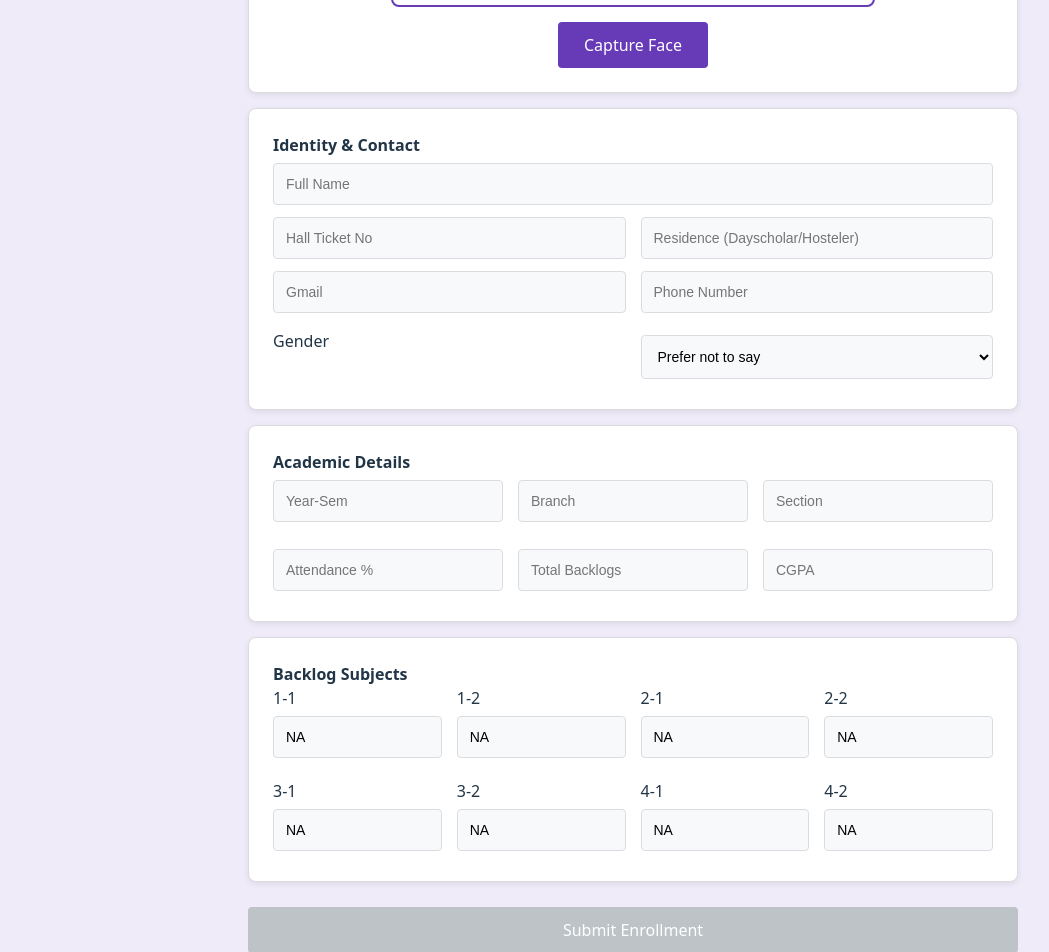
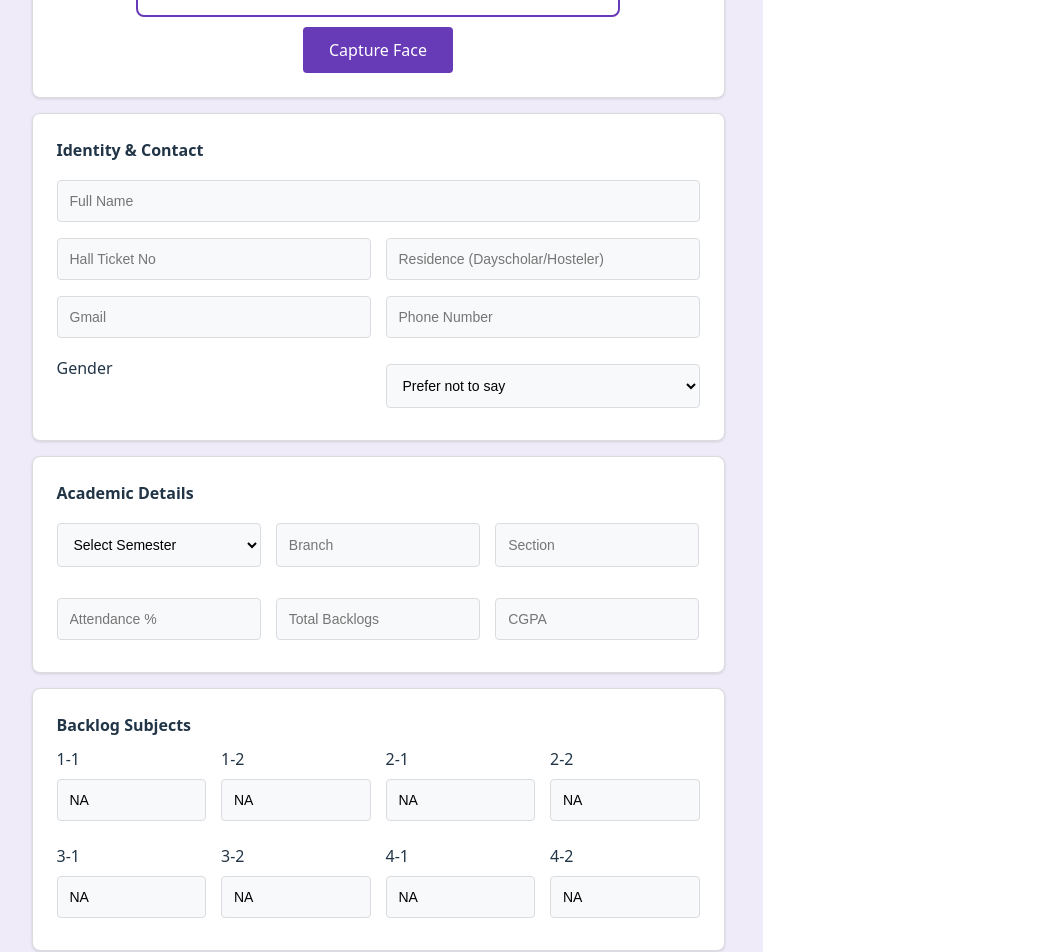
Before and after one commit to KanhaiyaPrasadSah/Registration-form, a React (Vite) app: page / in a window 1280 px wide. Shown: the part 640-1592 px from the top of the page, without its empty margins (7-1056 px from the left). Built offline with nearby package versions, Linux system fonts and the light colour scheme; no server answers.

Commit message:
Update project features and fix bugs

```diff
--- a/src/pages/FacultyRegistrationForm.css
+++ b/src/pages/FacultyRegistrationForm.css
@@ -0,0 +1,189 @@
+/* ================= MAIN WRAPPER ================= */
+.google-form-container {
+  background-color: #f0ebf8;
+  min-height: 100vh;
+  width: 100%;
+  display: flex;
+  flex-direction: column;
+  align-items: center;
+  padding: 40px 0;
+  box-sizing: border-box;
+}
+
+/* ================= FORM WIDTH ================= */
+.centered-form {
+  width: 90%;
+  max-width: 770px;
+  display: flex;
+  flex-direction: column;
+  gap: 15px;
+}
+
+/* ================= HEADER BAR ================= */
+.form-header-bar {
+  width: 100%;
+  max-width: 770px;
+  height: 10px;
+  background-color: #673ab7;
+  border-radius: 8px 8px 0 0;
+  margin-bottom: -8px;
+}
+
+/* ================= CARD ================= */
+.form-card {
+  background: #ffffff;
+  border: 1px solid #dadce0;
+  border-radius: 8px;
+  padding: 24px;
+  box-shadow: 0 1px 3px rgba(0,0,0,0.12);
+  width: 100%;
+  box-sizing: border-box;
+}
+
+/* ================= TITLES ================= */
+.section-title {
+  font-size: 16px;
+  font-weight: 600;
+  margin-bottom: 10px;
+  display: block;
+}
+
+/* ================= GRID ================= */
+.grid-2, .grid-3, .grid-4 {
+  display: grid;
+  gap: 15px;
+  width: 100%;
+}
+
+/* Desktop */
+@media (min-width: 1024px) {
+  .grid-2 { grid-template-columns: repeat(2, 1fr); }
+  .grid-3 { grid-template-columns: repeat(3, 1fr); }
+  .grid-4 { grid-template-columns: repeat(4, 1fr); }
+}
+
+/* Tablet */
+@media (max-width: 1023px) and (min-width: 768px) {
+  .grid-3, .grid-4 { grid-template-columns: repeat(2, 1fr); }
+}
+
+/* Mobile */
+@media (max-width: 767px) {
+  .grid-2, .grid-3, .grid-4 { grid-template-columns: 1fr; }
+  .form-card { padding: 16px; }
+}
+
+/* ================= INPUTS ================= */
+input, select {
+  width: 100%;
+  padding: 12px;
+  margin: 8px 0;
+  border: 1px solid #dadce0;
+  border-radius: 4px;
+  background-color: #f8f9fa;
+  box-sizing: border-box;
+  font-size: 14px;
+}
+
+input:focus, select:focus {
+  outline: none;
+  border-bottom: 2px solid #673ab7;
+  background-color: #ffffff;
+}
+
+/* ================= CAMERA ================= */
+.camera-section {
+  display: flex;
+  flex-direction: column;
+  align-items: center;
+  gap: 15px;
+}
+
+.webcam-view {
+  width: 100%;
+  max-width: 480px;
+  border-radius: 8px;
+  border: 2px solid #673ab7;
+}
+
+/* ================= BUTTONS ================= */
+.capture-btn {
+  background-color: #673ab7;
+  color: white;
+  padding: 12px 24px;
+  border: none;
+  border-radius: 4px;
+  margin-top: 10px;
+  cursor: pointer;
+  font-weight: 500;
+}
+
+.capture-btn:hover {
+  background-color: #5e35b1;
+}
+
+.confirm-actions {
+  display: flex;
+  gap: 10px;
+  margin-top: 10px;
+}
+
+.confirm-btn {
+  background-color: #673ab7;
+  color: white;
+  padding: 10px 20px;
+  border: none;
+  border-radius: 4px;
+  cursor: pointer;
+}
+
+.confirm-btn:hover {
+  background-color: #5e35b1;
+}
+
+.retake-btn {
+  background-color: #ffffff;
+  color: #d93025;
+  border: 1px solid #dadce0;
+  padding: 10px 20px;
+  border-radius: 4px;
+  cursor: pointer;
+}
+
+.retake-btn:hover {
+  background-color: #fce8e6;
+}
+
+/* ================= SUBMIT ================= */
+.google-submit-btn {
+  background-color: #673ab7;
+  color: white;
+  padding: 12px;
+  border: none;
+  border-radius: 4px;
+  font-weight: 500;
+  cursor: pointer;
+  width: 100%;
+}
+
+.google-submit-btn:hover {
+  background-color: #5e35b1;
+}
+
+.google-submit-btn:disabled {
+  background-color: #bdc3c7;
+  cursor: not-allowed;
+}
+
+/* ================= STATUS ================= */
+.confirmed-badge {
+  color: #1e8e3e;
+  font-weight: bold;
+  margin-top: 10px;
+  text-align: center;
+}
+
+/* ================= FOOTER ================= */
+.footer-actions {
+  margin-top: 10px;
+}
--- a/src/pages/StudentRegistrationForm.jsx
+++ b/src/pages/StudentRegistrationForm.jsx
@@ -209,7 +209,17 @@ function StudentRegistrationForm() {
         <section className="form-card">
           <label className="section-title">Academic Details</label>
           <div className="grid-3">
-            <input {...register("yearSem")} placeholder="Year-Sem" />
+            <select {...register("yearSem")}>
+  <option value="">Select Semester</option>
+  <option value="Sem 1">Sem 1</option>
+  <option value="Sem 2">Sem 2</option>
+  <option value="Sem 3">Sem 3</option>
+  <option value="Sem 4">Sem 4</option>
+  <option value="Sem 5">Sem 5</option>
+  <option value="Sem 6">Sem 6</option>
+  <option value="Sem 7">Sem 7</option>
+  <option value="Sem 8">Sem 8</option>
+</select>
             <input {...register("branch")} placeholder="Branch" />
             <input {...register("section")} placeholder="Section" />
           </div>
@@ -254,17 +264,7 @@ function StudentRegistrationForm() {
         </div>
       </form>
 
-      {/* Display Drive Link */}
-      {driveLink && (
-        <div className="drive-link">
-          <p>
-            📂 Uploaded Image:{" "}
-            <a href={driveLink} target="_blank" rel="noopener noreferrer">
-              View on Drive
-            </a>
-          </p>
-        </div>
-      )}
+
     </div>
   );
 }
```
